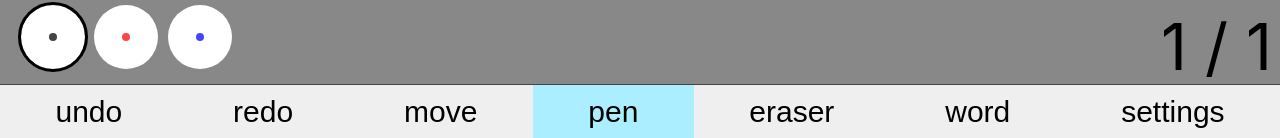
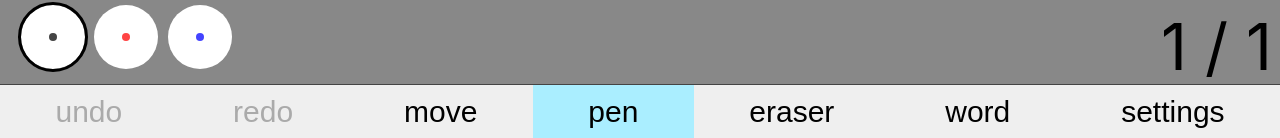
Before and after one commit to Kiterai/ComicSeeder, a Vue app in the folder frontend/: page / in a window 1280 px wide. Both pictures are taken after a click on the button "New Work". Shown: the part 662-800 px from the top of the page. Built offline with nearby package versions, Linux system fonts and the light colour scheme.

Commit message:
undo/redoボタンの色変化

```diff
--- a/frontend/src/components/workedit/PageEditTools.vue
+++ b/frontend/src/components/workedit/PageEditTools.vue
@@ -32,8 +32,24 @@ const onClickSettings = () => {
 
 <template>
   <div :class="$style.tools">
-    <button :onclick="onClickUndo" :class="$style.tool">undo</button>
-    <button :onclick="onClickRedo" :class="$style.tool">redo</button>
+    <button
+      :onclick="onClickUndo"
+      :class="$style.tool"
+      :style="{
+        color: opeHistory.isUndoAvailable() ? '#000' : '#aaa'
+      }"
+    >
+      undo
+    </button>
+    <button
+      :onclick="onClickRedo"
+      :class="$style.tool"
+      :style="{
+        color: opeHistory.isRedoAvailable() ? '#000' : '#aaa'
+      }"
+    >
+      redo
+    </button>
     <button
       :onclick="onClickMove"
       :class="$style.tool"
--- a/frontend/src/stores/opeHistory.ts
+++ b/frontend/src/stores/opeHistory.ts
@@ -64,6 +64,13 @@ export const useOpeHistory = defineStore('opeHistory', () => {
     drawHistory.value = [];
   }
 
+  function isUndoAvailable() {
+    return drawHistory.value.length > 0;
+  }
+  function isRedoAvailable() {
+    return undoHistory.value.length > 0;
+  }
+
   return {
     beginOperation,
     cancelOperation,
@@ -73,6 +80,8 @@ export const useOpeHistory = defineStore('opeHistory', () => {
     clearHistory,
     isOperating: () => {
       return isOperating.value;
-    }
+    },
+    isUndoAvailable,
+    isRedoAvailable
   };
 });
```
